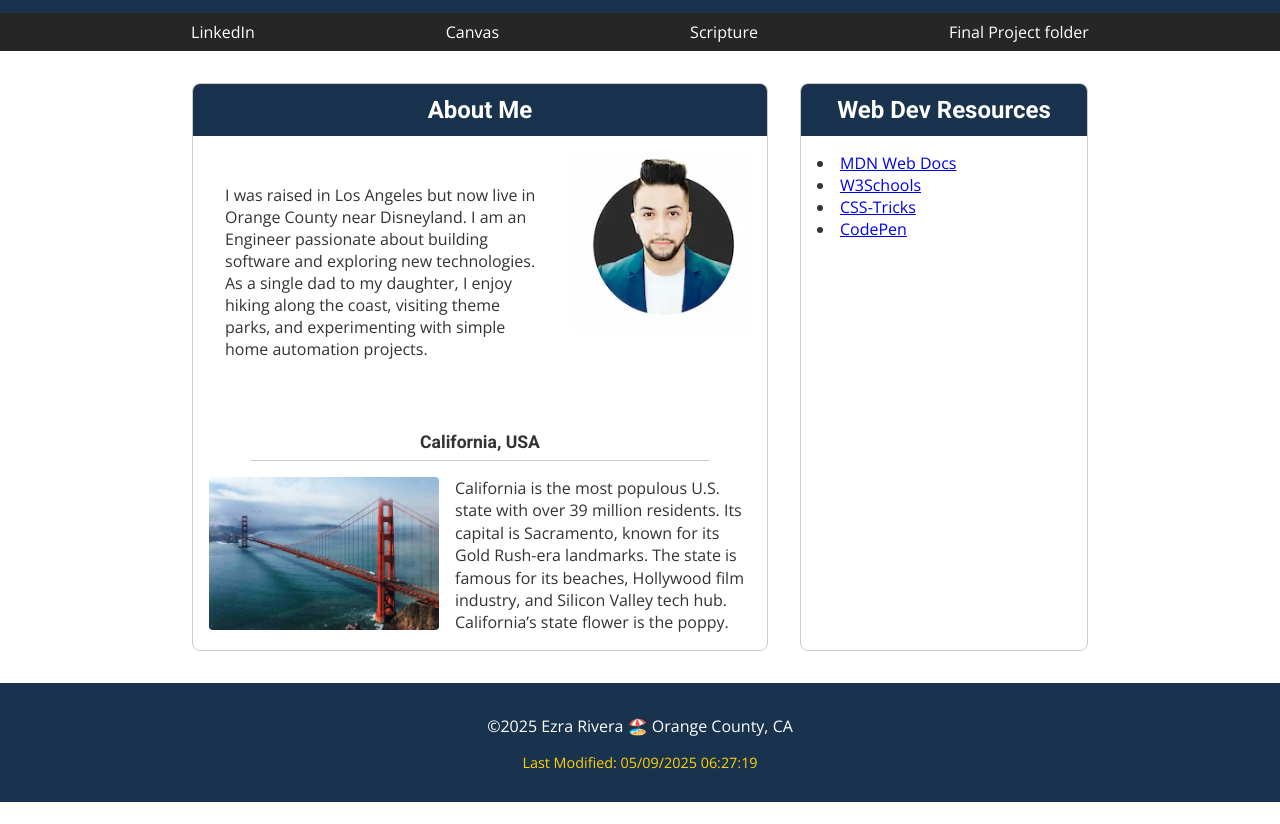
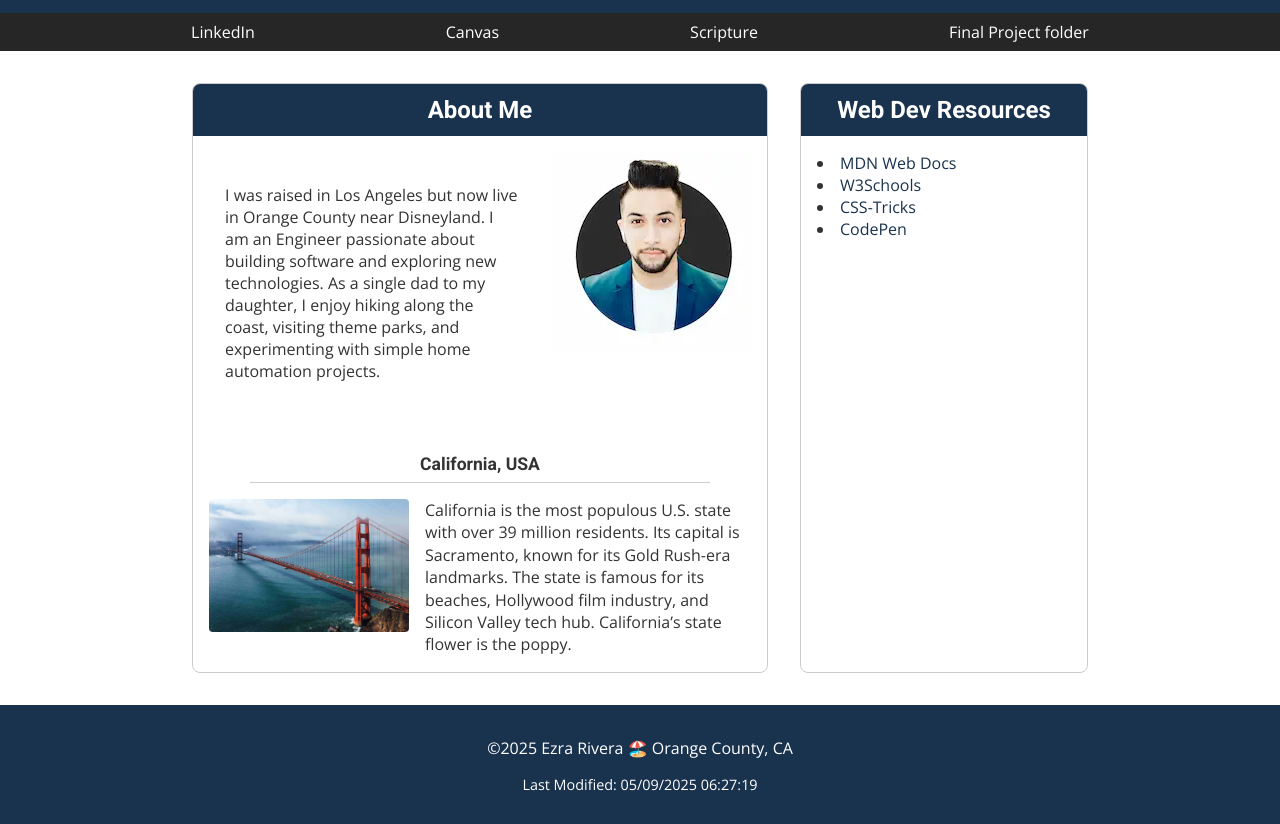
Before and after one commit to Ezra-186/wdd131, a plain HTML site: page index.html in a window 1280 px wide. Shown: the part 52-876 px from the top of the page. Before the commit the page ends 854 px from the top, so only its background shows below. Drawn offline with nearby package versions, Linux system fonts and the light colour scheme.

Commit message:
Fixed Contrast issues

```diff
--- a/index.html
+++ b/index.html
@@ -2,7 +2,7 @@
 <html lang="en">
 <head>
   <meta charset="UTF-8">
-  <meta name="viewport" content="width=device-width, initial-scale=1">
+  <meta name="viewport" content="width=device-width, initial-scale=1.0">
   <title>WDD 131 – Dynamic Web Fundamentals – Ezra D. Rivera</title>
   <meta name="description" content="WDD 131 – Dynamic Web Fundamentals – Ezra Rivera – course landing page with bio, California overview, and web development resources.">
   <meta name="author" content="Ezra Rivera">
--- a/styles/base.css
+++ b/styles/base.css
@@ -87,7 +87,7 @@ main {
     text-align: center;
 }
 
-/* Sub-heading */
+/* Sub-heading inside card */
 .card h3 {
     margin: 1.5rem 0 0.5rem;
     text-align: center;
@@ -114,7 +114,20 @@ main {
     list-style: disc inside;
 }
 
-/* About Me: image + text */
+/* Resource link colors */
+.card ul a {
+    color: var(--nav-top);
+    text-decoration: none;
+}
+
+.card ul a:hover {
+    background-color: var(--nav-top);
+    color: white;
+    border-radius: 4px;
+    padding: 0.25rem 0.5rem;
+}
+
+/* About Me intro */
 .about-me .intro {
     display: flex;
     flex-direction: row-reverse;
@@ -124,11 +137,11 @@ main {
 }
 
 .profile-pic {
-    width: 180px;
+    width: 230px;
     border-radius: 4px;
 }
 
-/* Facts section */
+/* California facts section */
 .facts {
     display: flex;
     gap: 1rem;
@@ -143,7 +156,7 @@ main {
 }
 
 .fact-pic {
-    width: 230px;
+    width: 200px;
     border-radius: 4px;
     align-self: flex-start;
 }
@@ -157,7 +170,7 @@ footer {
 }
 
 .last-modified {
-    color: var(--highlight);
+    color: white;
     margin-top: 0.5rem;
     font-size: 0.9rem;
 }
```
Also changed, not shown: 1 other file.
